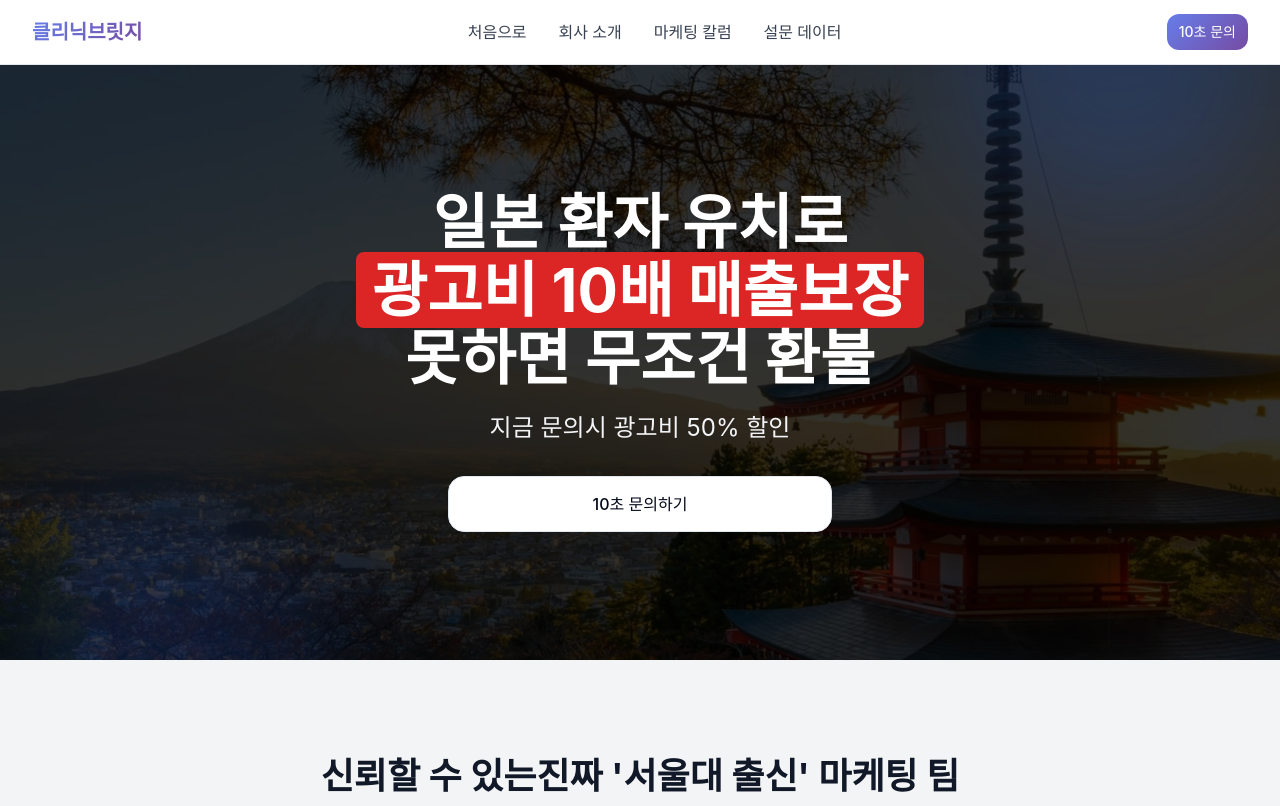
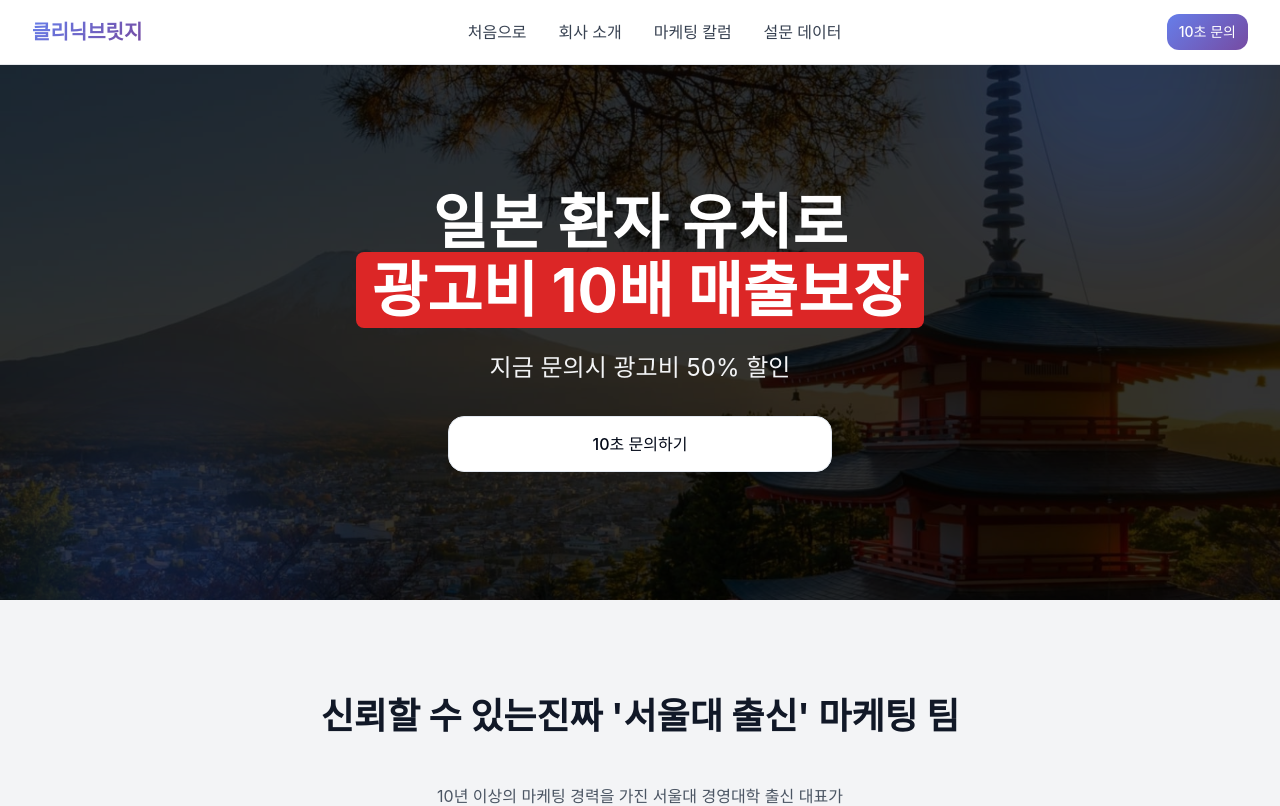
Before and after one commit to hckang2000/marketing, a Next.js app: page / in a window 1280 px wide. Shown: the top 806 px of the page. Built offline with nearby package versions, Linux system fonts and the light colour scheme; no server answers; a web font is replaced by a local one.

Commit message:
herosection 삭제

```diff
--- a/src/components/sections/Hero.tsx
+++ b/src/components/sections/Hero.tsx
@@ -66,7 +66,6 @@ export function Hero({ onContactClick }: HeroProps) {
             >
               <span className="block whitespace-nowrap">일본 환자 유치로</span>
               <span className="block bg-red-600 text-white px-2 sm:px-4 py-2 rounded-lg inline-block whitespace-nowrap">광고비 10배 매출보장</span>
-              <span className="block whitespace-nowrap">못하면 무조건 환불</span>
             </motion.h1>
 
             {/* Subcopy */}
```
